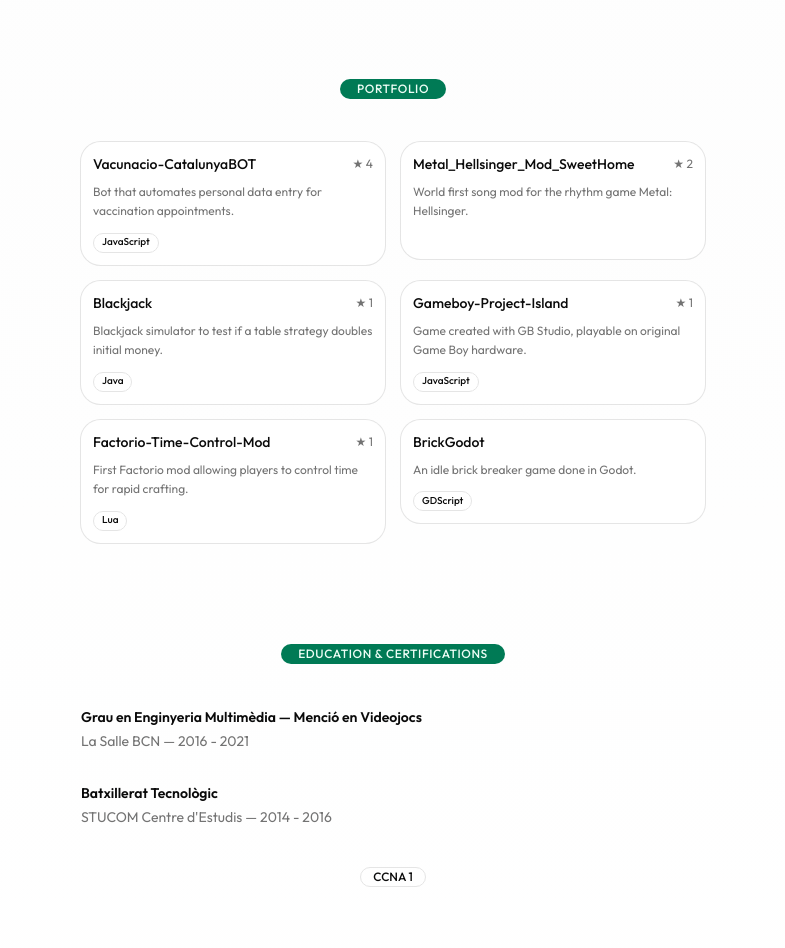
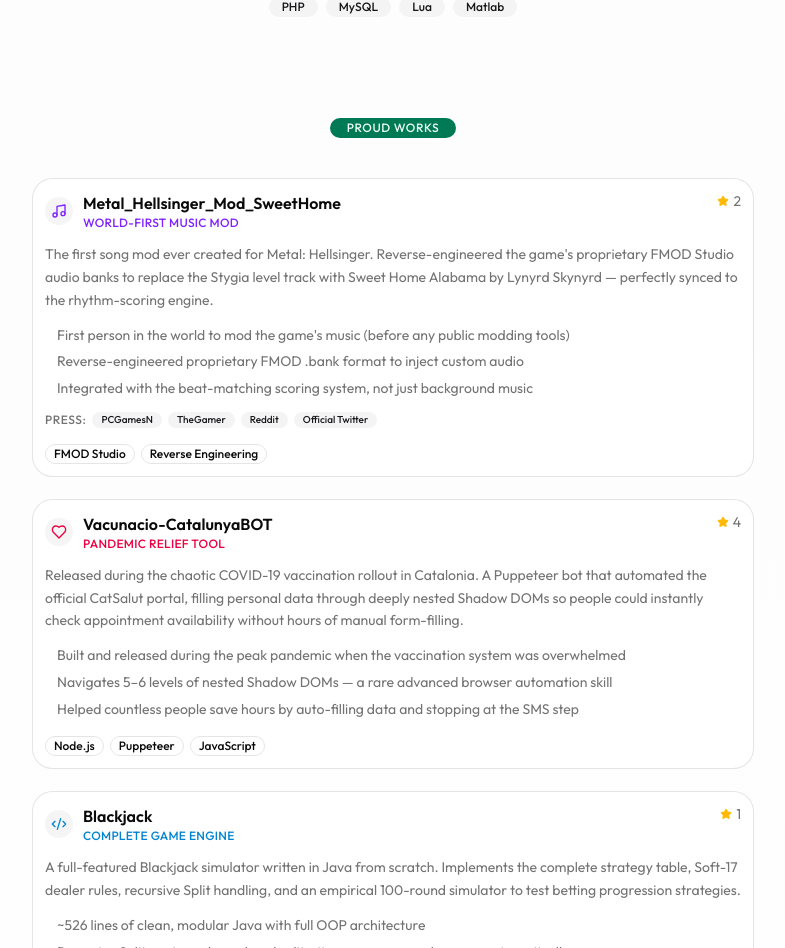
Before and after one commit to avicarpio/avicarpio-website, a Next.js app: page / in a window 1280 px wide. Shown: the part 1852-2800 px from the top of the page, without its empty margins (247-1032 px from the left). Built offline with nearby package versions, Linux system fonts and the light colour scheme.

Commit message:
Reworked complete website

```diff
--- a/app/page.tsx
+++ b/app/page.tsx
@@ -4,7 +4,7 @@
 import { HugeiconsIcon } from "@hugeicons/react"
 import { ChartRadarDefault } from "./chartRadarDefault"
 import { Card, CardContent } from "@/components/ui/card"
-import { Mail, ExternalLink } from "lucide-react"
+import { Mail, ExternalLink, Star, Code2 } from "lucide-react"
 import { ThemeToggle } from "@/components/theme-toggle"
 import { FadeIn } from "@/components/fade-in"
 
@@ -45,41 +45,142 @@
   )
 }
 
-const projects = [
+function MusicIcon({ className }: { className?: string }) {
+  return (
+    <svg
+      xmlns="http://www.w3.org/2000/svg"
+      viewBox="0 0 24 24"
+      fill="none"
+      stroke="currentColor"
+      strokeWidth="2"
+      strokeLinecap="round"
+      strokeLinejoin="round"
+      className={className}
+    >
+      <path d="M9 18V5l12-2v13" />
+      <circle cx="6" cy="18" r="3" />
+      <circle cx="18" cy="16" r="3" />
+    </svg>
+  )
+}
+
+function TimerIcon({ className }: { className?: string }) {
+  return (
+    <svg
+      xmlns="http://www.w3.org/2000/svg"
+      viewBox="0 0 24 24"
+      fill="none"
+      stroke="currentColor"
+      strokeWidth="2"
+      strokeLinecap="round"
+      strokeLinejoin="round"
+      className={className}
+    >
+      <line x1="10" x2="14" y1="2" y2="2" />
+      <line x1="12" x2="15" y1="14" y2="11" />
+      <circle cx="12" cy="14" r="8" />
+    </svg>
+  )
+}
+
+function HeartIcon({ className }: { className?: string }) {
+  return (
+    <svg
+      xmlns="http://www.w3.org/2000/svg"
+      viewBox="0 0 24 24"
+      fill="none"
+      stroke="currentColor"
+      strokeWidth="2"
+      strokeLinecap="round"
+      strokeLinejoin="round"
+      className={className}
+    >
+      <path d="M19 14c1.49-1.46 3-3.21 3-5.5A5.5 5.5 0 0 0 16.5 3c-1.76 0-3 .5-4.5 2-1.5-1.5-2.74-2-4.5-2A5.5 5.5 0 0 0 2 8.5c0 2.3 1.5 4.05 3 5.5l7 7Z" />
+    </svg>
+  )
+}
+
+const featuredProjects = [
+  {
+    name: "Metal_Hellsinger_Mod_SweetHome",
+    tagline: "World-First Music Mod",
+    description:
+      "The first song mod ever created for Metal: Hellsinger. Reverse-engineered the game's proprietary FMOD Studio audio banks to replace the Stygia level track with Sweet Home Alabama by Lynyrd Skynyrd — perfectly synced to the rhythm-scoring engine.",
+    highlights: [
+      "First person in the world to mod the game's music (before any public modding tools)",
+      "Reverse-engineered proprietary FMOD .bank format to inject custom audio",
+      "Integrated with the beat-matching scoring system, not just background music",
+    ],
+    press: ["PCGamesN", "TheGamer", "Reddit", "Official Twitter"],
+    tech: ["FMOD Studio", "Reverse Engineering"],
+    stars: 2,
+    icon: MusicIcon,
+    accent: "text-violet-600 dark:text-violet-400",
+    borderAccent: "hover:border-violet-500/30",
+  },
   {
     name: "Vacunacio-CatalunyaBOT",
-    description: "Bot that automates personal data entry for vaccination appointments.",
-    language: "JavaScript",
+    tagline: "Pandemic Relief Tool",
+    description:
+      "Released during the chaotic COVID-19 vaccination rollout in Catalonia. A Puppeteer bot that automated the official CatSalut portal, filling personal data through deeply nested Shadow DOMs so people could instantly check appointment availability without hours of manual form-filling.",
+    highlights: [
+      "Built and released during the peak pandemic when the vaccination system was overwhelmed",
+      "Navigates 5–6 levels of nested Shadow DOMs — a rare advanced browser automation skill",
+      "Helped countless people save hours by auto-filling data and stopping at the SMS step",
+    ],
+    tech: ["Node.js", "Puppeteer", "JavaScript"],
     stars: 4,
-  },
-  {
-    name: "Metal_Hellsinger_Mod_SweetHome",
-    description: "World first song mod for the rhythm game Metal: Hellsinger.",
-    language: null,
-    stars: 2,
+    icon: HeartIcon,
+    accent: "text-rose-600 dark:text-rose-400",
+    borderAccent: "hover:border-rose-500/30",
   },
   {
     name: "Blackjack",
-    description: "Blackjack simulator to test if a table strategy doubles initial money.",
-    language: "Java",
+    tagline: "Complete Game Engine",
+    description:
+      "A full-featured Blackjack simulator written in Java from scratch. Implements the complete strategy table, Soft-17 dealer rules, recursive Split handling, and an empirical 100-round simulator to test betting progression strategies.",
+    highlights: [
+      "~526 lines of clean, modular Java with full OOP architecture",
+      "Recursive Split engine: when a hand splits, it spawns a new sub-game automatically",
+      "100-round statistical simulator to empirically test the Martingale progression strategy",
+    ],
+    tech: ["Java", "OOP", "Algorithms"],
     stars: 1,
-  },
-  {
-    name: "Gameboy-Project-Island",
-    description: "Game created with GB Studio, playable on original Game Boy hardware.",
-    language: "JavaScript",
-    stars: 1,
+    icon: Code2,
+    accent: "text-sky-600 dark:text-sky-400",
+    borderAccent: "hover:border-sky-500/30",
   },
   {
     name: "Factorio-Time-Control-Mod",
-    description: "First Factorio mod allowing players to control time for rapid crafting.",
-    language: "Lua",
+    tagline: "Published Factorio Mod",
+    description:
+      "A quality-of-life mod published on the official Factorio Mod Portal with 4 releases. Adds real-time keyboard shortcuts to control game speed, with safety clamps, multilingual keyboard layout support, and proper initialization hooks.",
+    highlights: [
+      "21,000+ downloads on the official Factorio Mod Portal",
+      "Supports 6 different keyboard layouts (US, FR, IT, DE, ES, PL)",
+      "Safe initialization: automatically resets speed on new games to prevent persistent state bugs",
+    ],
+    tech: ["Lua", "Factorio API"],
+    stars: 1,
+    icon: TimerIcon,
+    accent: "text-amber-600 dark:text-amber-400",
+    borderAccent: "hover:border-amber-500/30",
+  },
+]
+
+const moreProjects = [
+  {
+    name: "Gameboy-Project-Island",
+    description:
+      "A retro game built in GB Studio, wrapped with an existing JavaScript emulator for browser play. Includes mobile touch controls and gamepad support.",
+    tech: ["GB Studio", "JavaScript"],
     stars: 1,
   },
   {
     name: "BrickGodot",
-    description: "An idle brick breaker game done in Godot.",
-    language: "GDScript",
+    description:
+      "A polished idle brick-breaker game built in Godot 4 with procedural level generation, exponential difficulty scaling, custom shaders, and mobile-first design.",
+    tech: ["Godot 4", "GDScript", "GLSL Shaders"],
     stars: null,
   },
 ]
@@ -122,8 +223,8 @@
     <div className="relative flex min-h-svh w-full flex-col items-center bg-gradient-to-b from-background via-muted/20 to-background">
       {/* Sticky Navigation */}
       <header className="sticky top-0 z-50 w-full border-b border-border/40 bg-background/80 backdrop-blur-md">
-        <div className="mx-auto flex h-14 max-w-2xl items-center justify-between px-6">
-          <a href="#top" className="text-sm font-semibold tracking-tight">
+        <div className="mx-auto flex h-14 max-w-3xl items-center justify-between px-6">
+          <a href="#top" className="text-base font-semibold tracking-tight">
             Àlex Vicente
           </a>
           <nav className="flex items-center gap-1">
@@ -131,7 +232,7 @@
               <a
                 key={link.href}
                 href={link.href}
-                className="rounded-md px-3 py-1.5 text-xs font-medium text-muted-foreground transition-colors hover:bg-muted hover:text-foreground"
+                className="rounded-md px-3 py-1.5 text-sm font-medium text-muted-foreground transition-colors hover:bg-muted hover:text-foreground"
               >
                 {link.label}
               </a>
@@ -142,19 +243,19 @@
         </div>
       </header>
 
-      <div className="flex w-full max-w-2xl min-w-0 flex-col gap-24 text-sm leading-loose px-6 pb-20">
+      <div className="flex w-full max-w-3xl min-w-0 flex-col gap-24 text-base leading-relaxed px-6 pb-20">
         {/* Hero */}
         <section id="top" className="flex flex-col items-center gap-5 text-center pt-16">
           <FadeIn>
             <h1 className="text-4xl font-bold tracking-tight">Àlex Vicente Carpio</h1>
           </FadeIn>
           <FadeIn delay={100}>
-            <p className="text-base text-muted-foreground">
+            <p className="text-lg text-muted-foreground">
               Software Engineer at Watchity
             </p>
           </FadeIn>
           <FadeIn delay={200}>
-            <p className="max-w-md text-muted-foreground">
+            <p className="max-w-lg text-muted-foreground">
               Specialized in Unity and Frontend development. I build robust, engaging
               applications and thrive on tackling challenging projects to push boundaries.
             </p>
@@ -198,14 +299,14 @@
         </section>
 
         {/* Quote */}
-        <section id="about" className="w-full">
+        <section className="w-full">
           <FadeIn>
             <div className="relative mx-auto max-w-lg text-center">
               <div className="absolute -top-6 left-1/2 h-px w-12 -translate-x-1/2 bg-gradient-to-r from-transparent via-primary/50 to-transparent" />
-              <blockquote className="text-lg font-medium italic leading-relaxed text-foreground/90">
+              <blockquote className="text-xl font-medium italic leading-relaxed text-foreground/90">
                 “The right man in the wrong place can make all the difference in the world.”
               </blockquote>
-              <p className="pt-3 text-xs font-medium uppercase tracking-widest text-muted-foreground">
+              <p className="pt-3 text-sm font-medium uppercase tracking-widest text-muted-foreground">
                 — G-Man, Half-Life
               </p>
               <div className="absolute -bottom-6 left-1/2 h-px w-12 -translate-x-1/2 bg-gradient-to-r from-transparent via-primary/50 to-transparent" />
@@ -228,12 +329,12 @@
                 <div className="relative pl-8 border-l border-muted-foreground/15">
                   <div className="absolute -left-[5px] top-2 h-2.5 w-2.5 rounded-full bg-primary ring-4 ring-background" />
                   <div className="flex flex-col gap-1.5">
-                    <h3 className="text-base font-semibold">{exp.title}</h3>
+                    <h3 className="text-lg font-semibold">{exp.title}</h3>
                     <p className="text-sm text-muted-foreground">
                       {exp.company} — {exp.location}
                     </p>
-                    <p className="text-xs font-medium text-primary/80">{exp.period}</p>
-                    <p className="text-sm text-muted-foreground pt-1 leading-relaxed">
+                    <p className="text-sm font-medium text-primary/80">{exp.period}</p>
+                    <p className="text-base text-muted-foreground pt-1 leading-relaxed">
                       {exp.description}
                     </p>
                   </div>
@@ -275,17 +376,118 @@
           </FadeIn>
         </section>
 
-        {/* Portfolio */}
+        {/* Portfolio / Proud Works */}
         <section id="portfolio" className="w-full">
           <FadeIn>
             <div className="pb-10 text-center">
               <Badge variant="default" className="rounded-full px-4 py-1 text-xs uppercase tracking-wider">
-                Portfolio
+                Proud Works
+              </Badge>
+            </div>
+          </FadeIn>
+
+          {/* Featured */}
+          <div className="flex flex-col gap-6">
+            {featuredProjects.map((project, i) => {
+              const Icon = project.icon
+              return (
+                <FadeIn key={project.name} delay={i * 100}>
+                  <a
+                    href={`https://github.com/avicarpio/${project.name}`}
+                    target="_blank"
+                    rel="noopener noreferrer"
+                    className="group block"
+                  >
+                    <Card
+                      size="sm"
+                      className={`h-full transition-all duration-300 hover:shadow-lg hover:shadow-primary/5 hover:scale-[1.01] ${project.borderAccent}`}
+                    >
+                      <CardContent className="flex flex-col gap-3">
+                        <div className="flex items-start justify-between gap-3">
+                          <div className="flex items-center gap-2.5">
+                            <div className={`rounded-lg bg-muted p-1.5 ${project.accent}`}>
+                              <Icon className="h-4 w-4" />
+                            </div>
+                            <div>
+                              <h3 className="font-semibold text-base transition-colors group-hover:text-primary">
+                                {project.name}
+                              </h3>
+                              <p className={`text-xs font-medium uppercase tracking-wide ${project.accent}`}>
+                                {project.tagline}
+                              </p>
+                            </div>
+                          </div>
+                          {project.stars ? (
+                            <div className="flex items-center gap-1 text-sm text-muted-foreground shrink-0">
+                              <Star className="h-3 w-3 fill-amber-400 text-amber-400" />
+                              {project.stars}
+                            </div>
+                          ) : null}
+                        </div>
+
+                        <p className="text-sm text-muted-foreground leading-relaxed">
+                          {project.description}
+                        </p>
+
+                        <ul className="flex flex-col gap-1">
+                          {project.highlights.map((h) => (
+                            <li
+                              key={h}
+                              className="flex items-start gap-2 text-sm text-muted-foreground"
+                            >
+                              <span className={`mt-1.5 h-1 w-1 shrink-0 rounded-full ${project.accent.replace("text-", "bg-")}`} />
+                              <span className="leading-relaxed">{h}</span>
+                            </li>
+                          ))}
+                        </ul>
+
+                        {project.press ? (
+                          <div className="flex flex-wrap items-center gap-1.5">
+                            <span className="text-xs font-medium uppercase tracking-wider text-muted-foreground">
+                              Press:
+                            </span>
+                            {project.press.map((p) => (
+                              <Badge
+                                key={p}
+                                variant="secondary"
+                                className="text-[10px] h-4 rounded-full"
+                              >
+                                {p}
+                              </Badge>
+                            ))}
+                          </div>
+                        ) : null}
+
+                        <div className="flex flex-wrap items-center gap-1.5 pt-1">
+                          {project.tech.map((t) => (
+                            <Badge
+                              key={t}
+                              variant="outline"
+                              className="text-xs h-5 rounded-full font-medium"
+                            >
+                              {t}
+                            </Badge>
+                          ))}
+                          <ExternalLink className="ml-auto h-3.5 w-3.5 text-muted-foreground opacity-0 transition-all group-hover:opacity-100 group-hover:text-foreground" />
+                        </div>
+                      </CardContent>
+                    </Card>
+                  </a>
+                </FadeIn>
+              )
+            })}
+          </div>
+
+          {/* More Projects */}
+          <FadeIn delay={100}>
+            <div className="pt-10 pb-6 text-center">
+              <Badge variant="secondary" className="rounded-full px-3 py-0.5 text-xs uppercase tracking-wider">
+                More Projects
               </Badge>
             </div>
           </FadeIn>
           <div className="grid grid-cols-1 gap-4 sm:grid-cols-2">
-            {projects.map((project, i) => (
+            {moreProjects.map((project, i) => (
               <FadeIn key={project.name} delay={i * 75}>
                 <a
                   href={`https://github.com/avicarpio/${project.name}`}
@@ -299,25 +501,29 @@
                   >
                     <CardContent className="flex flex-col gap-2">
                       <div className="flex items-center justify-between">
-                        <h3 className="font-medium truncate pr-2 transition-colors group-hover:text-primary">
+                        <h3 className="font-medium text-sm truncate pr-2 transition-colors group-hover:text-primary">
                           {project.name}
                         </h3>
                         {project.stars ? (
-                          <span className="text-xs text-muted-foreground shrink-0">
-                            ★ {project.stars}
+                          <span className="flex items-center gap-0.5 text-xs text-muted-foreground shrink-0">
+                            <Star className="h-2.5 w-2.5 fill-amber-400 text-amber-400" />
+                            {project.stars}
                           </span>
                         ) : null}
                       </div>
-                      <p className="text-xs text-muted-foreground line-clamp-2 leading-relaxed">
+                      <p className="text-xs text-muted-foreground line-clamp-3 leading-relaxed">
                         {project.description}
                       </p>
-                      <div className="flex items-center gap-2 pt-1">
-                        {project.language ? (
-                          <Badge variant="outline" className="text-[10px] h-5 rounded-full">
-                            {project.language}
+                      <div className="flex flex-wrap gap-1 pt-1">
+                        {project.tech.map((t) => (
+                          <Badge
+                            key={t}
+                            variant="outline"
+                            className="text-[10px] h-4 rounded-full"
+                          >
+                            {t}
                           </Badge>
-                        ) : null}
-                        <ExternalLink className="ml-auto h-3.5 w-3.5 text-muted-foreground opacity-0 transition-all group-hover:opacity-100 group-hover:text-foreground" />
+                        ))}
                       </div>
                     </CardContent>
                   </Card>
@@ -336,7 +542,7 @@
               </Badge>
             </div>
           </FadeIn>
-          <div className="flex flex-col gap-8 text-sm">
+          <div className="flex flex-col gap-8 text-base">
             <FadeIn delay={100}>
               <div className="flex flex-col gap-1">
                 <h3 className="font-semibold">
@@ -371,41 +577,41 @@
             </div>
           </FadeIn>
           <FadeIn delay={100}>
-            <div className="flex flex-wrap justify-center gap-x-5 gap-y-3 text-sm text-muted-foreground">
+            <div className="flex flex-wrap justify-center gap-x-5 gap-y-3 text-base text-muted-foreground">
               <span>
                 Català{" "}
-                <span className="text-xs text-muted-foreground/60">(Native)</span>
+                <span className="text-sm text-muted-foreground/60">(Native)</span>
               </span>
               <span className="text-muted-foreground/30">·</span>
               <span>
                 Español{" "}
-                <span className="text-xs text-muted-foreground/60">(Native)</span>
+                <span className="text-sm text-muted-foreground/60">(Native)</span>
               </span>
               <span className="text-muted-foreground/30">·</span>
               <span>
                 English{" "}
-                <span className="text-xs text-muted-foreground/60">
+                <span className="text-sm text-muted-foreground/60">
                   (Professional)
                 </span>
               </span>
               <span className="text-muted-foreground/30">·</span>
               <span>
                 Français{" "}
-                <span className="text-xs text-muted-foreground/60">
+                <span className="text-sm text-muted-foreground/60">
                   (Elementary)
                 </span>
               </span>
               <span className="text-muted-foreground/30">·</span>
               <span>
                 中文{" "}
-                <span className="text-xs text-muted-foreground/60">(Beginner)</span>
+                <span className="text-sm text-muted-foreground/60">(Beginner)</span>
               </span>
             </div>
           </FadeIn>
         </section>
 
         {/* Footer */}
-        <footer className="text-center text-xs text-muted-foreground">
+        <footer className="text-center text-sm text-muted-foreground">
           <FadeIn>
             <p>alexvicarpio@gmail.com</p>
             <p className="pt-1">
```
